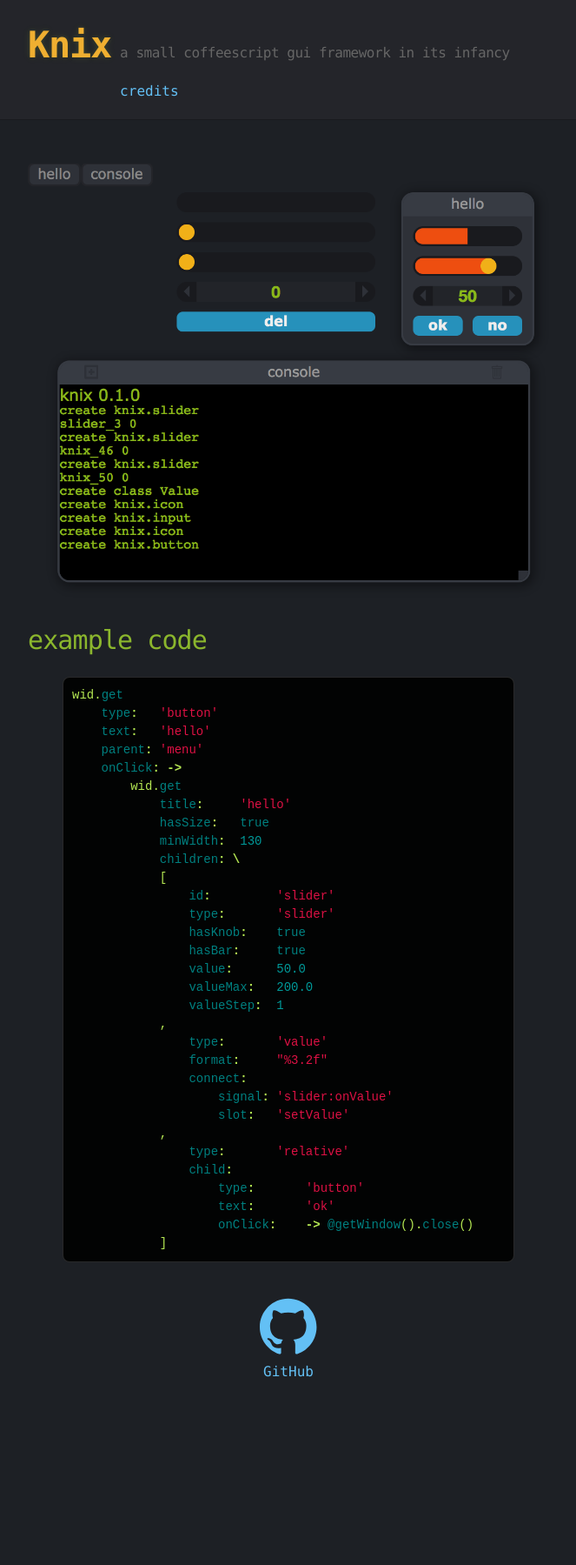
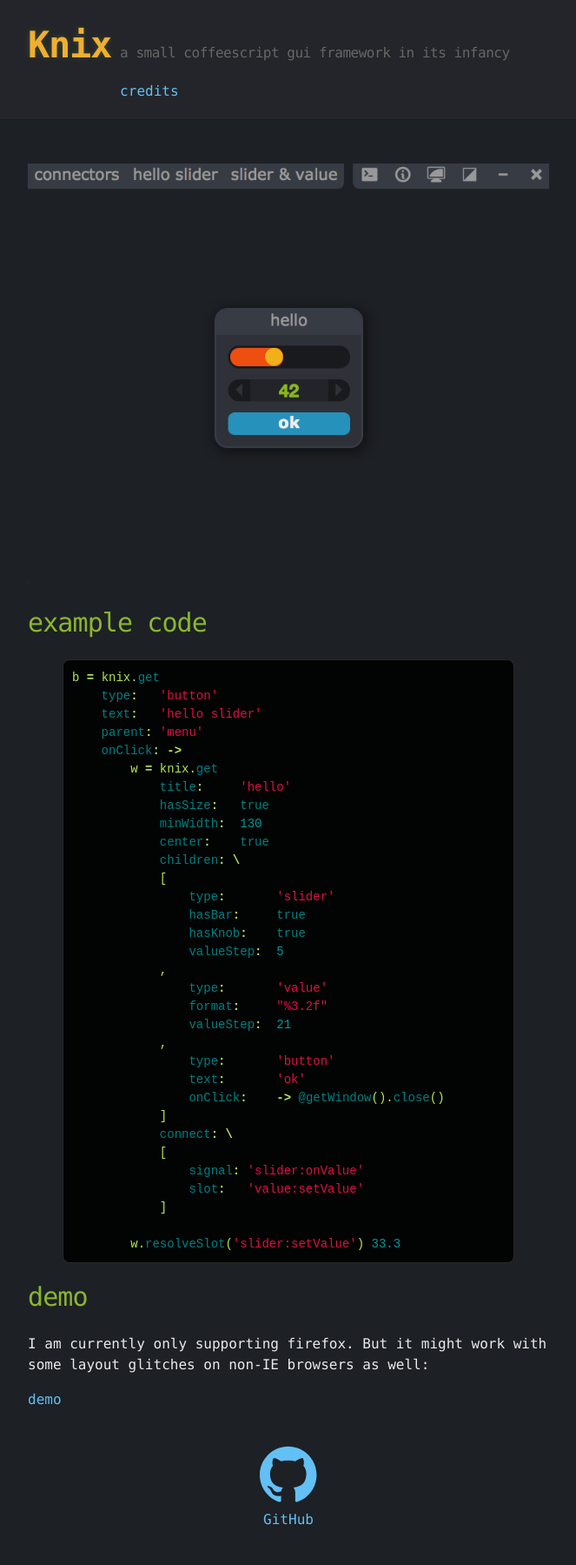
Before and after one commit to monsterkodi/knix, a Jekyll site: the page built from index.md, in a window 1280 px wide. Shown: the whole page at 87% size, without its empty margins (308-971 px from the left). Built offline with Jekyll 4.4.1, drawn with Linux system fonts in a browser that asks for light colours; before the commit the page ends 1629 px from its top, so only the background shows below that.

Commit message:
new shot

```diff
--- a/index.md
+++ b/index.md
@@ -3,42 +3,49 @@
 layout: default
 ---
 
-![screenshot](http://monsterkodi.github.io/knix/images/knix01.png)
+![screenshot](http://monsterkodi.github.io/knix/images/knix02.png)
 
 # example code
 
 {% highlight coffee %}
 
-wid.get
+b = knix.get
     type:   'button'
-    text:   'hello'
+    text:   'hello slider'
     parent: 'menu'
     onClick: ->
-        wid.get
+        w = knix.get
             title:     'hello'
             hasSize:   true
             minWidth:  130
+            center:    true
             children: \
             [
-                id:         'slider'
                 type:       'slider'
+                hasBar:     true
                 hasKnob:    true
-                hasBar:     true
-                value:      50.0
-                valueMax:   200.0
-                valueStep:  1
+                valueStep:  5
             ,
                 type:       'value'
                 format:     "%3.2f"
-                connect:
-                    signal: 'slider:onValue'
-                    slot:   'setValue'
+                valueStep:  21
             ,
-                type:       'relative'
-                child:
-                    type:       'button'
-                    text:       'ok'
-                    onClick:    -> @getWindow().close()
+                type:       'button'
+                text:       'ok'
+                onClick:    -> @getWindow().close()
+            ]
+            connect: \
+            [
+                signal: 'slider:onValue'
+                slot:   'value:setValue'
             ]
 
+        w.resolveSlot('slider:setValue') 33.3
+
 {% endhighlight %}
+
+# demo
+
+I am currently only supporting firefox. But it might work with some layout glitches on non-IE browsers as well:
+
+[demo](demo.html)
```
Also changed, not shown: images/knix02.png (added).
